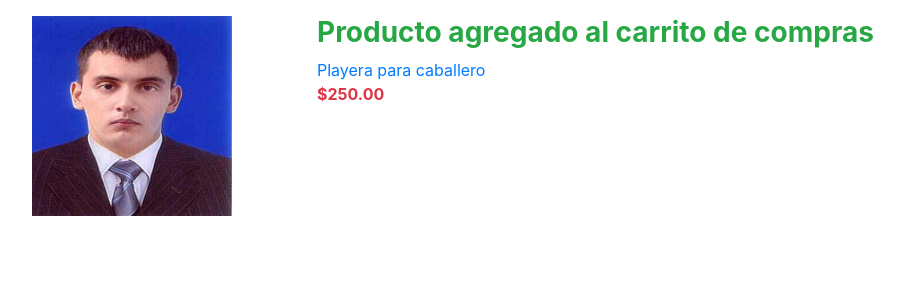
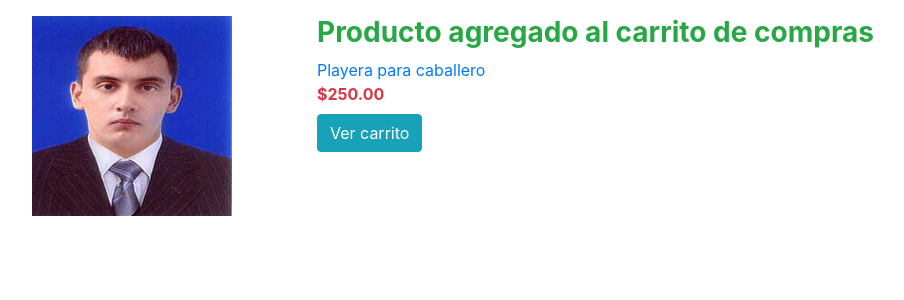
Before and after one commit to jcsq20/juan_tienda, a Django app: template juan_store/carts/templates/carts/add.html in a window 1280 px wide. Shown: the part 56-356 px from the top of the page, without its empty margins (53-957 px from the left). Run offline with Django 3.2, Linux system fonts and the light colour scheme; the template is opened without the code that fills it: values that come from a table or form of the project are taken from there, others are empty; data comes from the database, SQL or seed files in the repository; some libraries are stand-ins or nearby versions.

Commit message:
se agrego un link
para re direccionar a carrito desde la la vista agregar

```diff
--- a/juan_store/carts/templates/carts/add.html
+++ b/juan_store/carts/templates/carts/add.html
@@ -19,5 +19,8 @@
     <div class="font-weight-bold text-danger">
         {{ producto.price | price_format }}
     </div>
+    <div class="mt-2">
+        <a href="{% url 'carts:cart'%}" class="btn btn-info">Ver carrito</a>
+    </div>
 </div>
 {% endblock %}
```
